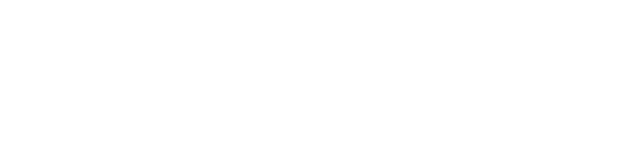
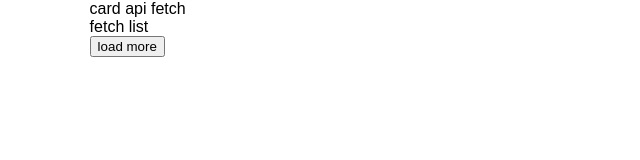
Before and after one commit to ahsanaaxioned/Fetch-XML-Request, a plain HTML site: page index.html in a window 1280 px wide. Shown: the whole page, without its empty margins (0-640 px from the left). Drawn offline with Linux system fonts and the light colour scheme.

Commit message:
html file added

```diff
--- a/index.html
+++ b/index.html
@@ -20,7 +20,15 @@
   <div class="container">
     <!--main section start-->
     <main>
-
+      <section class="fetch">
+        <div class="wrapper">
+          <h1>card api fetch</h1>
+          <ul class="fetch-list">fetch list</ul>
+          <div class="btn">
+            <button class="btn-more">load more</button>
+          </div>
+        </div>
+      </section>
     </main>
     <!--main section end-->
   </div>
```
